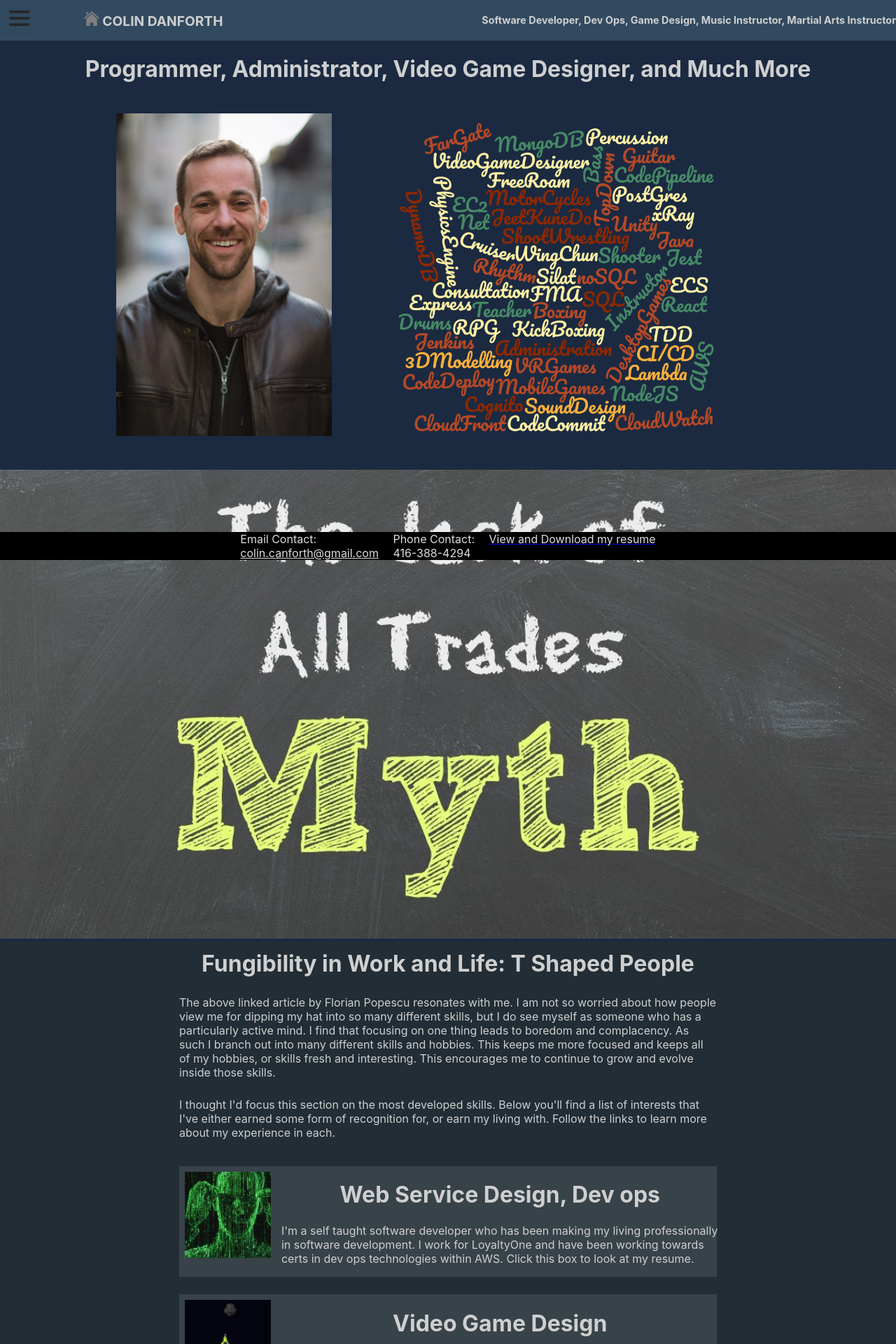
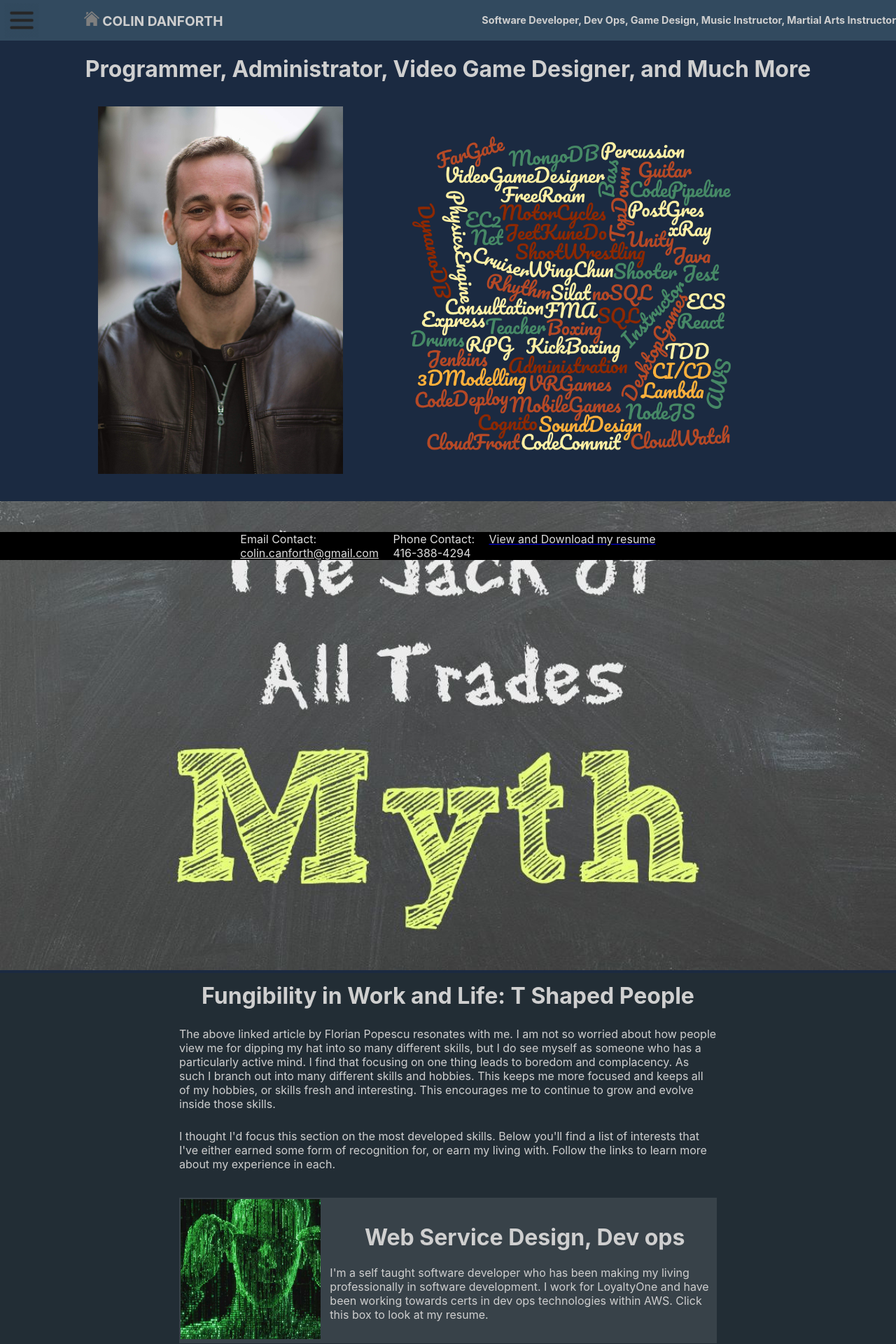
Before and after one commit to ColinDanforth/mywebresume, a React (Create React App) app: page / in a window 1280 px wide. Shown: the top 1920 px of the page at 70% size. Built offline with nearby package versions, Linux system fonts and the light colour scheme.

Commit message:
update to fix rescaling issues

```diff
--- a/src/components/Header/Menu.js
+++ b/src/components/Header/Menu.js
@@ -1,15 +1,15 @@
 import React from 'react'
 import PropTypes from 'prop-types'
 
-const rootDiv = {
+const componentDiv = {
   display: 'flex',
   flexDirection: 'column',
   alignItems: 'center',
   justifyContent: 'space-around',
-  marginBottom: '20%',
 }
 
 const link = {
+  whiteSpace: 'nowrap',
   color: '#CFCFCF',
   position: 'relative',
   fontSize: '2em',
@@ -46,7 +46,7 @@ class Menu extends React.Component{
   }
   render(){
     return(
-      <div style={rootDiv}>
+      <div style={componentDiv}>
         {this.state.items.map((item, i) => {return(
             <a
               key={i}
--- a/src/components/Header/StylizedHeader.js
+++ b/src/components/Header/StylizedHeader.js
@@ -48,7 +48,7 @@ const menuIconAStyle={
 }
 
 const menuIconStyle = {
-  maxWidth: '100%',
+  maxWidth: '50px',
   width: 'auto',
   height: 'auto',
 }
--- a/src/components/landingPageComponents/ActivityLinks.js
+++ b/src/components/landingPageComponents/ActivityLinks.js
@@ -3,7 +3,9 @@ import PropTypes from 'prop-types'
 
 const rootDiv = {
   display: 'flex',
-  alignItems: 'flex-start',
+  alignItems: 'center',
+  flexDirection:'row',
+  justifyContent: 'space-between',
   marginLeft: '20%',
   marginRight: '20%',
   marginTop: '2%',
@@ -13,11 +15,10 @@ const rootDiv = {
 }
 
 const imgStyle = {
-  position: 'relative',
   marginTop: '1%',
   marginBottom: '1%',
   marginLeft: '1%',
-  maxWidth: '16%',
+  maxWidth: '200px',
   width: 'auto',
   height: 'auto',
 }
@@ -33,10 +34,10 @@ const aStyle = {
 }
 
 const h1style = {
-  position: 'relative',
   textAlign: 'center',
   color: '#CFCFCF',
   width: '98%',
+  height:'auto',
 }
 
 const rootText = {
@@ -54,7 +55,9 @@ class ActivityLinks extends React.Component{
         style={aStyle}
       >
         <div style={rootDiv}>
-          <img style={imgStyle} src={this.props.activityObject.img} alt={this.props.activityObject.pageName}/>
+          <div>
+            <img style={imgStyle} src={this.props.activityObject.img} alt={this.props.activityObject.pageName}/>
+          </div>
           <div style={textDiv}>
             <h1 style={h1style}>{this.props.activityObject.title}</h1>
             <p style={rootText}>{this.props.activityObject.rootText}</p>
--- a/src/components/landingPageComponents/LandingBlock1.js
+++ b/src/components/landingPageComponents/LandingBlock1.js
@@ -3,6 +3,9 @@ import profileImage from "../../images/profileImage.JPG"
 import wordCloud from "../../images/myWordCloud.png"
 
 const block1Style = {
+  display: 'flex',
+  flexDirection: 'column',
+  width: '100%',
   textAlign: 'center'
 }
 
@@ -14,10 +17,9 @@ const flexBlock1 = {
 }
 
 const profileImageStyle = {
-  flexShrink: '1',
   marginTop: '1%',
   marginBottom: '3%',
-  maxWidth: '24%',
+  maxWidth: '350px',
   width: 'auto',
   height: 'auto',
 }
@@ -26,7 +28,7 @@ const wordCloudStyle = {
   flexShrink: '1',
   marginTop: '1%',
   marginBottom: '3%',
-  width: '50%',
+  width: '650px',
   height: 'auto',
 }
 
```
